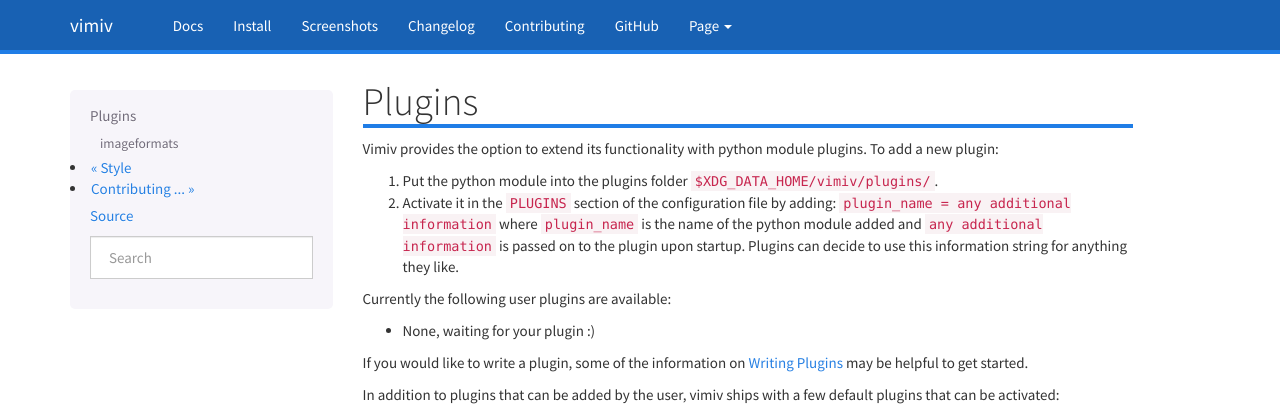
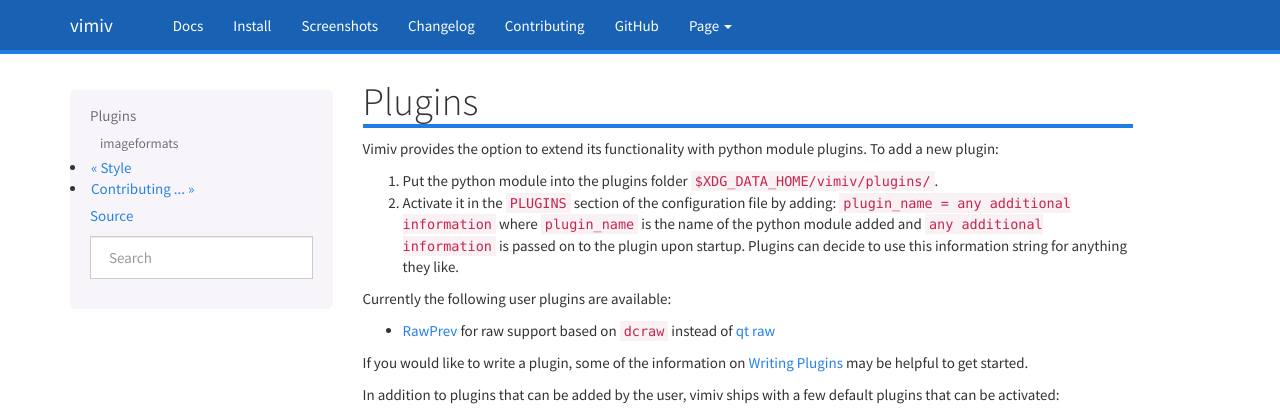
Before and after one commit to karlch/vimiv-qt, a Sphinx documentation site: the page built from docs/documentation/configuration/plugins.rst, in a window 1280 px wide, cut to the strip 0-412 px from the top of the page. Built offline with Sphinx 7.4.7, drawn with Linux system fonts in a browser that asks for light colours.

Commit message:
Docs: Add RawPrev plugin to list of user plugins

```diff
--- a/docs/documentation/configuration/plugins.rst
+++ b/docs/documentation/configuration/plugins.rst
@@ -15,7 +15,8 @@
 
 Currently the following user plugins are available:
 
-* None, waiting for your plugin :)
+* `RawPrev <https://github.com/jeanggi90/RawPrev>`_ for raw support based on ``dcraw``
+  instead of `qt raw <https://gitlab.com/mardy/qtraw>`_
 
 If you would like to write a plugin, some of the information on :ref:`writing_plugins`
 may be helpful to get started.
```
